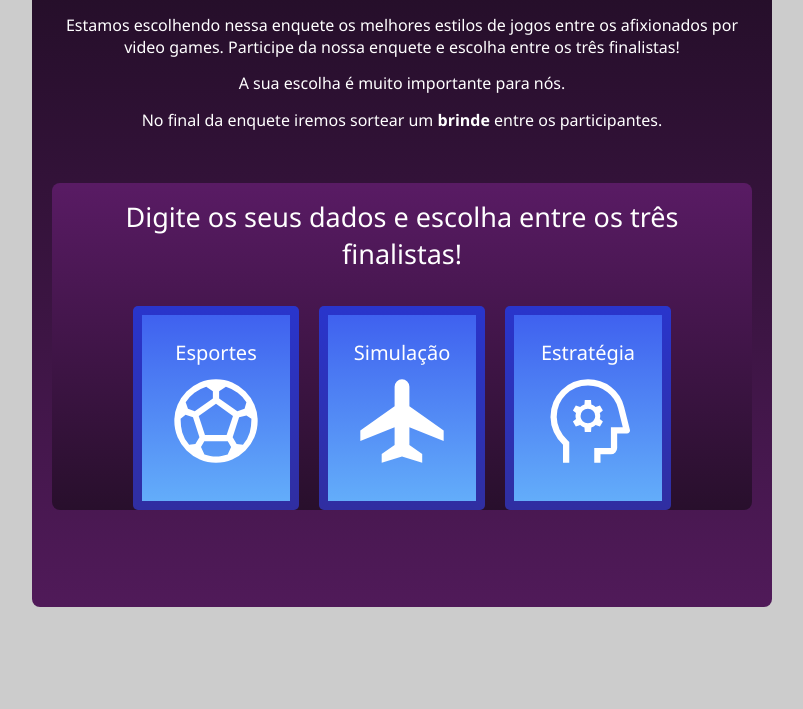
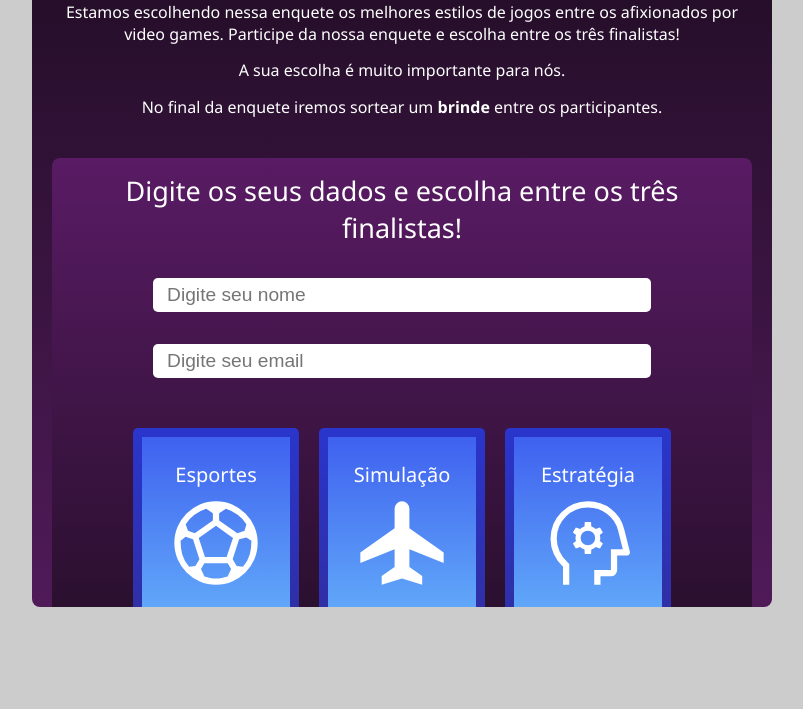
Before and after one commit to sarahrbz/Projeto-Card-de-Games, a plain HTML site: page index.html in a window 1280 px wide. Shown: the part 91-800 px from the top of the page, without its empty margins (238-1041 px from the left). Drawn offline with Linux system fonts and the light colour scheme.

Commit message:
closes #4 - inputs (segundo container)

```diff
--- a/index.html
+++ b/index.html
@@ -32,6 +32,12 @@
         <div class="container-2">
             <div class="text">
                  Digite os seus dados e escolha entre os três finalistas!
+                 <div class="form">
+                <input type="text" placeholder="Digite seu nome " />
+                <input type="email" placeholder="Digite seu email " />
+                 </div>
+
+
             </div>
 
             <div class="cards">
--- a/style.css
+++ b/style.css
@@ -4,18 +4,37 @@
         font-family: 'Segoe UI', Tahoma, Geneva, Verdana, sans-serif;
         color: #FFFFFF;
     }
+     object {
+    width: 100px;
+    height: 100px;
+    }
+    input {
+        width: 70%;
+        height: 5px;
+        padding: 0.9rem;
+        font-size: 1.2rem;
+        border-radius: 5px;
+        border: 0;
+        margin: 1rem;
+    }
+     input:focus{
+        outline: none;
+        box-shadow: 0 0 10px #1D0C20;
+    }
+
     .container{
         background: linear-gradient(180deg, #200D24, #501A59);
         margin: auto;
         width: 700px;
         height: 650px;
         padding: 20px;
+
         border-radius: 8px;
         overflow: hidden;
 
     }
     .header{
-        padding: 0.8rem;
+
         text-align: center;
     }
     .header-title{
@@ -57,6 +76,9 @@
         font-weight: 400;
         margin-bottom: 20px;
     }
+    .form{
+        margin-top: 16px;
+    }
     .box{
         background: linear-gradient(180deg, #2935CC, #302EA1);
 
@@ -78,8 +100,3 @@
         text-align: center;
 
     }
-
-    object {
-    width: 100px;
-    height: 100px;
-    }
```
